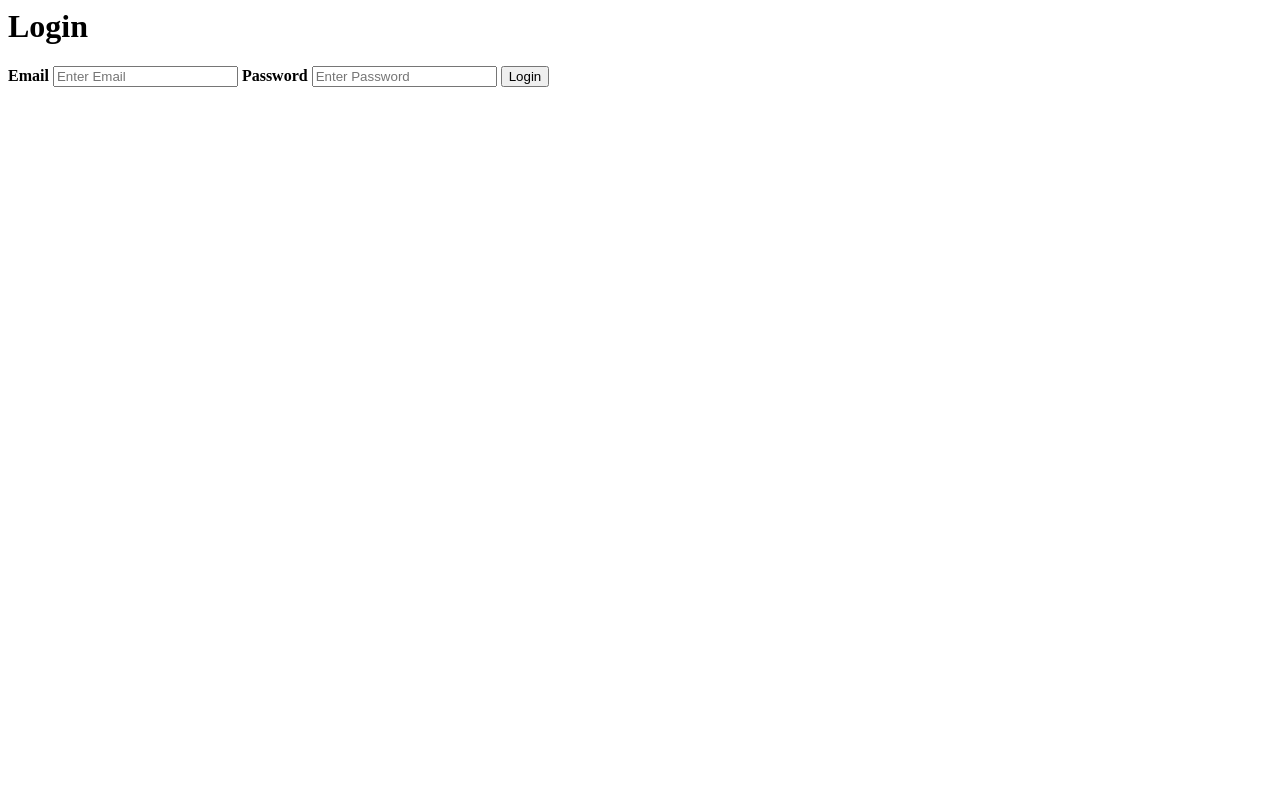
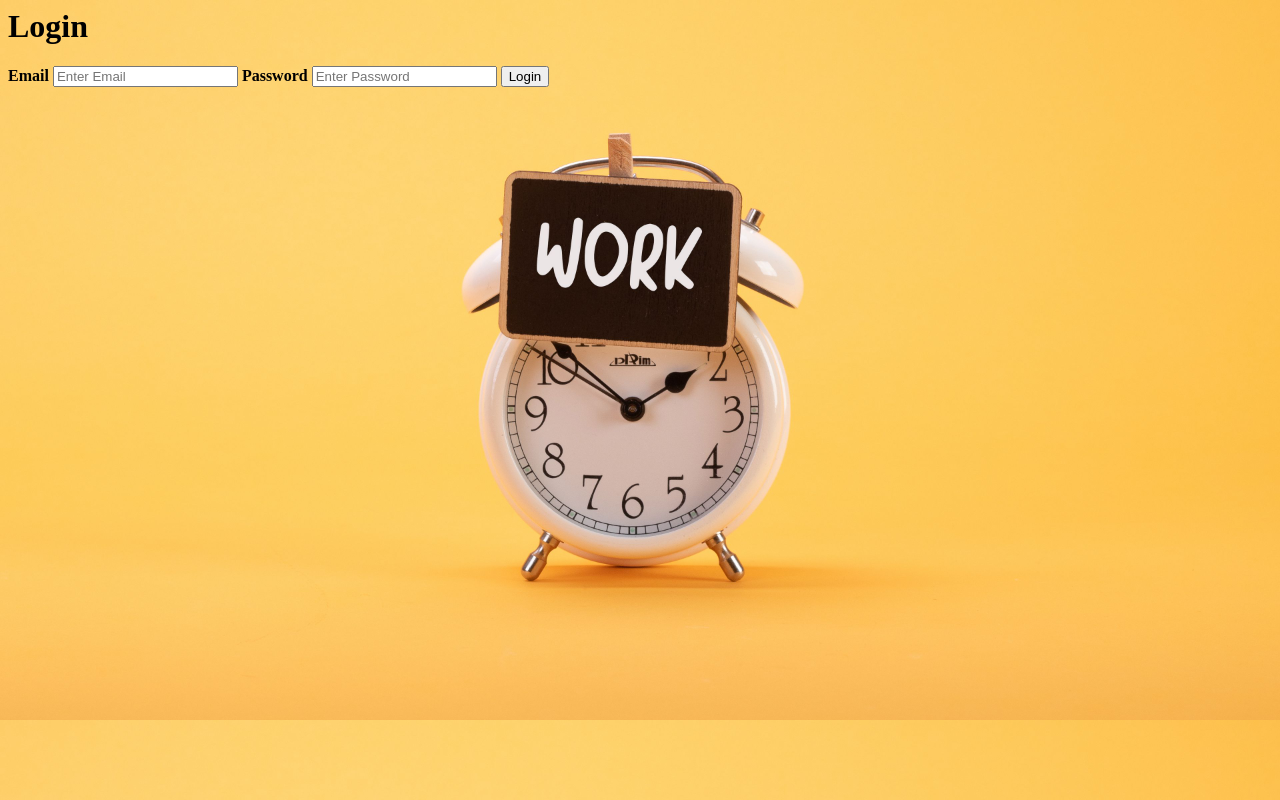
Before and after one commit to AkhilR9010/website, a plain HTML site: page index.html in a window 1280 px wide. Drawn offline with Linux system fonts and the light colour scheme.

Commit message:
Update index.html

```diff
--- a/index.html
+++ b/index.html
@@ -14,7 +14,7 @@
 
     <button type="submit" class="btn">Login</button>
 
-    <body style = "background-image:url('images/Alarm_clock_work.jpg'); background-size: 100%">
+    <body style = "background-image:url('image/Alarm_clock_work.jpg'); background-size: 100%">
   </form>
 </div>
 </body>
```
